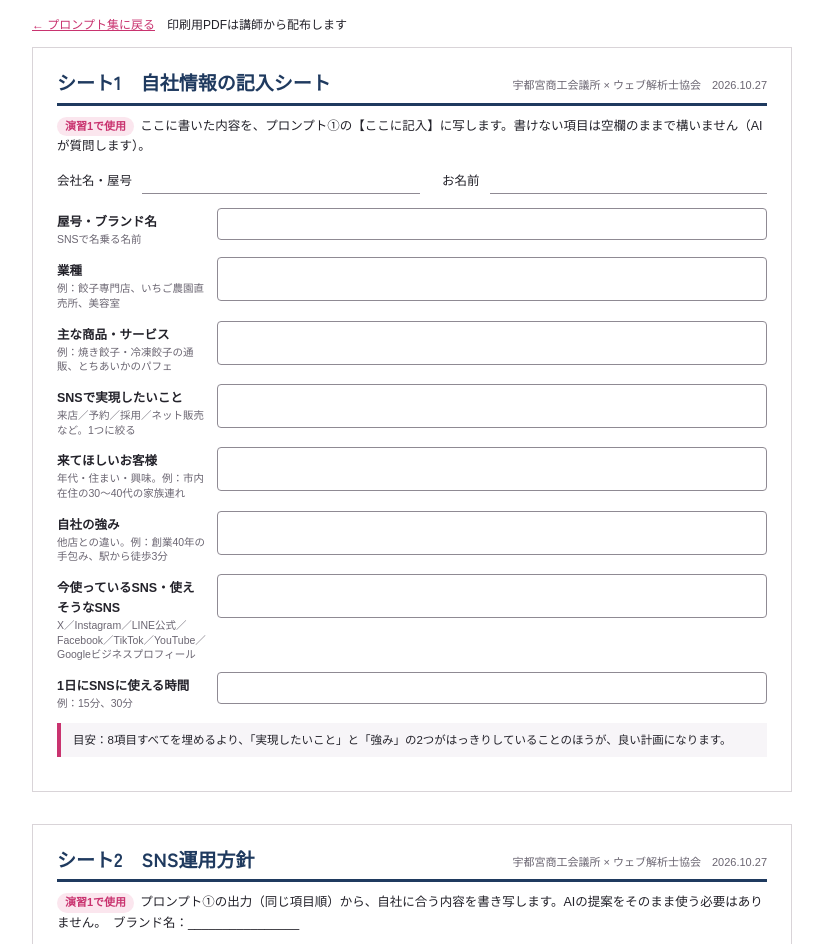
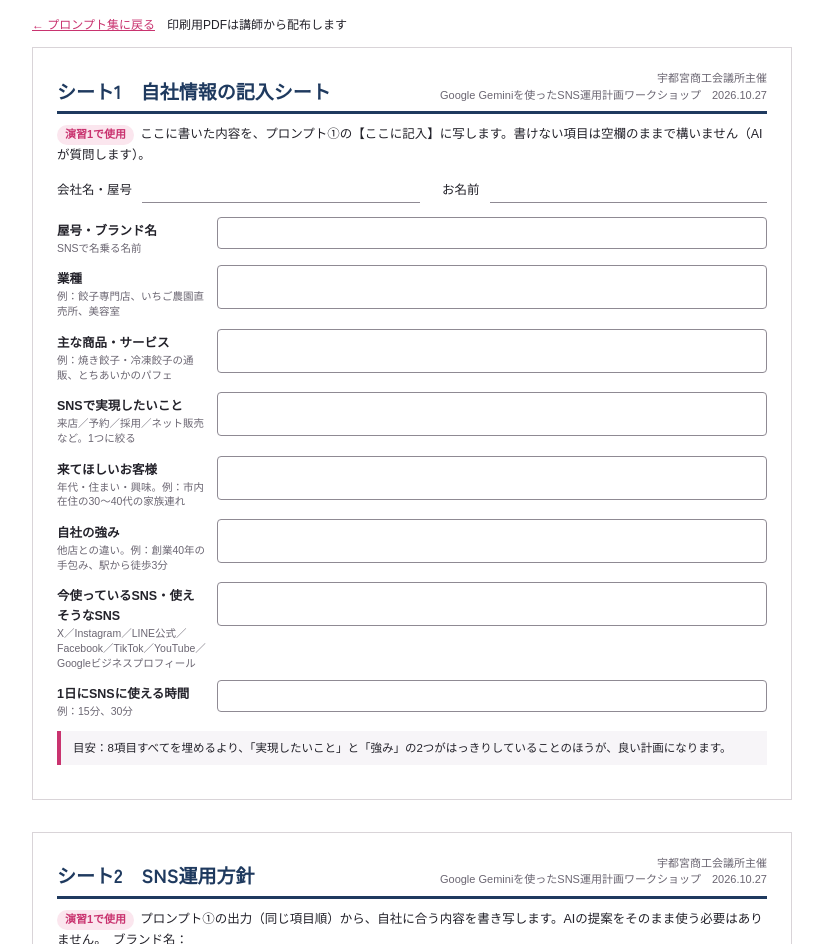
Before and after one commit to yankubota/sns-seminar, a plain HTML site: page docs/utsunomiya/worksheet.html in a window 1280 px wide. Shown: the top 944 px of the page, without its empty margins (228-1051 px from the left). Drawn offline with Linux system fonts and the light colour scheme; a web font is replaced by a local one.

Commit message:
主催表記を宇都宮商工会議所主催に変更
Co-Authored-By: Claude Opus 5.5 <noreply@anthropic.com>
Claude-Session: https://claude.ai/code/session_01VNzFZgs1vh4qxSiMzbhZ6r

```diff
--- a/docs/utsunomiya/worksheet.html
+++ b/docs/utsunomiya/worksheet.html
@@ -17,7 +17,7 @@ h1,h2,h3{font-family:"Zen Kaku Gothic New","Hiragino Sans","Yu Gothic",sans-seri
 .sheet:last-child{page-break-after:auto;break-after:auto}
 .top{display:flex;justify-content:space-between;align-items:flex-end;gap:12px;border-bottom:3px solid var(--ink);padding-bottom:8px;flex-wrap:wrap}
 .top h1{font-size:19px;color:var(--ink)}
-.top .meta{font-size:11px;color:var(--muted)}
+.top .meta{font-size:11px;color:var(--muted);text-align:right;line-height:1.5;margin-left:auto}
 .lead{margin:10px 0 0;font-size:12.5px}
 .tag{display:inline-block;background:var(--accent-soft);color:var(--accent);font-weight:700;font-size:11px;padding:1px 8px;border-radius:999px;margin-right:6px}
 .company{margin-top:12px;display:flex;gap:10px;align-items:center;font-size:12.5px}
@@ -57,7 +57,7 @@ table.policy td small{font-size:10px;color:var(--muted)}
 
 <!-- シート1 -->
 <section class="sheet">
-  <div class="top"><h1>シート1　自社情報の記入シート</h1><div class="meta">宇都宮商工会議所 × ウェブ解析士協会　2026.10.27</div></div>
+  <div class="top"><h1>シート1　自社情報の記入シート</h1><div class="meta">宇都宮商工会議所主催<br>Google Geminiを使ったSNS運用計画ワークショップ　2026.10.27</div></div>
   <p class="lead"><span class="tag">演習1で使用</span>ここに書いた内容を、プロンプト①の【ここに記入】に写します。書けない項目は空欄のままで構いません（AIが質問します）。</p>
   <div class="company">会社名・屋号<span></span>　お名前<span></span></div>
   <ul class="fields">
@@ -75,7 +75,7 @@ table.policy td small{font-size:10px;color:var(--muted)}
 
 <!-- シート2 -->
 <section class="sheet">
-  <div class="top"><h1>シート2　SNS運用方針</h1><div class="meta">宇都宮商工会議所 × ウェブ解析士協会　2026.10.27</div></div>
+  <div class="top"><h1>シート2　SNS運用方針</h1><div class="meta">宇都宮商工会議所主催<br>Google Geminiを使ったSNS運用計画ワークショップ　2026.10.27</div></div>
   <p class="lead"><span class="tag">演習1で使用</span>プロンプト①の出力（同じ項目順）から、自社に合う内容を書き写します。AIの提案をそのまま使う必要はありません。　ブランド名：________________</p>
   <table class="policy">
     <thead><tr><th style="width:17%">項目</th><th style="width:21%"></th><th>内容</th></tr></thead>
@@ -113,7 +113,7 @@ table.policy td small{font-size:10px;color:var(--muted)}
 
 <!-- シート2-2 -->
 <section class="sheet">
-  <div class="top"><h1>シート2-2　コンテンツ案・ハッシュタグ候補</h1><div class="meta">宇都宮商工会議所 × ウェブ解析士協会　2026.10.27</div></div>
+  <div class="top"><h1>シート2-2　コンテンツ案・ハッシュタグ候補</h1><div class="meta">宇都宮商工会議所主催<br>Google Geminiを使ったSNS運用計画ワークショップ　2026.10.27</div></div>
   <p class="lead"><span class="tag">演習1で使用</span>プロンプト①の出力の後半「コンテンツ案」「ハッシュタグ候補」を書き写します。</p>
   <table>
     <thead><tr><th style="width:10%">No.</th><th>コンテンツ案（タイトル）</th><th style="width:22%">投稿の柱</th></tr></thead>
@@ -135,7 +135,7 @@ table.policy td small{font-size:10px;color:var(--muted)}
 
 <!-- シート3 -->
 <section class="sheet">
-  <div class="top"><h1>シート3　投稿アイデアシート（X／Instagram）</h1><div class="meta">宇都宮商工会議所 × ウェブ解析士協会　2026.10.27</div></div>
+  <div class="top"><h1>シート3　投稿アイデアシート（X／Instagram）</h1><div class="meta">宇都宮商工会議所主催<br>Google Geminiを使ったSNS運用計画ワークショップ　2026.10.27</div></div>
   <p class="lead"><span class="tag">演習2で使用</span>プロンプト②の案（X版は10案、Instagram版は6案）から、自社の雰囲気に合うものを2〜3本選んで書き写します。評価は◎○△で。</p>
   <p class="lead" style="margin-top:6px">使ったSNS：　□ X　　□ Instagram</p>
   <table>
@@ -151,7 +151,7 @@ table.policy td small{font-size:10px;color:var(--muted)}
 
 <!-- シート4 -->
 <section class="sheet">
-  <div class="top"><h1>シート4　投稿改善比較シート／明日からの3アクション</h1><div class="meta">宇都宮商工会議所 × ウェブ解析士協会　2026.10.27</div></div>
+  <div class="top"><h1>シート4　投稿改善比較シート／明日からの3アクション</h1><div class="meta">宇都宮商工会議所主催<br>Google Geminiを使ったSNS運用計画ワークショップ　2026.10.27</div></div>
   <p class="lead"><span class="tag">演習3で使用</span>プロンプト③の出力から、改善前と改善後を書き写し、変えた点を自分の言葉でメモします。</p>
   <table>
     <thead><tr><th style="width:50%">改善前</th><th>改善後</th></tr></thead>
```
Also changed, not shown: docs/utsunomiya/index.html (+1 -1 lines).
